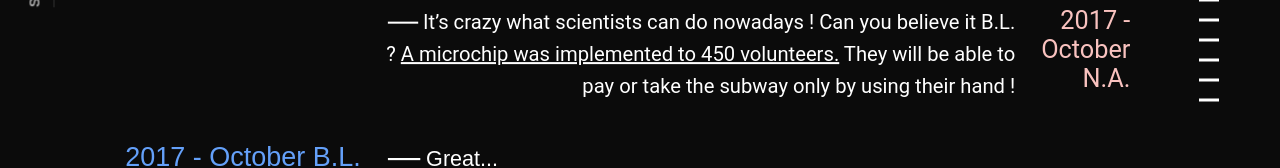
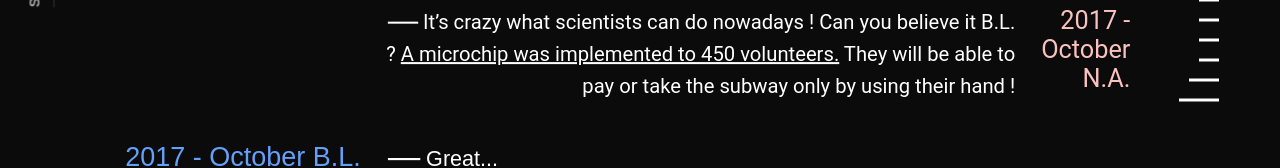
Before and after one commit to AlexandreMasse/transhumanism, a Vue app: page /transhumanism/dialogue in a window 1280 px wide. Shown: the part 416-584 px from the top of the page. Built offline with nearby package versions, Linux system fonts and the light colour scheme.

Commit message:
dialogueSideProgress : improve update on scroll + click event

```diff
--- a/src/components/Dialogue/Dialogue.vue
+++ b/src/components/Dialogue/Dialogue.vue
@@ -2,7 +2,7 @@
   <div id="dialogue">
     <div class="gradient-top"></div>
 
-    <dialogue-side-progression :dialogue="dialogue" :year="currentYear" :month="currentMonth"/>
+    <dialogue-side-progression :dialogue="dialogue" :year="currentYear" :month="currentMonth" @scrollToPosition="scrollToPosition"/>
     <div class="dialogue-container">
       <div class="narration-intro">
         <p>The two protagonists are having drink and come up talking about transhumanism.</p>
@@ -69,7 +69,7 @@ export default {
         return fn(...args)
       }
     },
-    updateDialogueScale (els) {
+    updateDialogueScale (els, active = true) {
       function update () {
         els.forEach(el => {
           var offsetY = el.offsetTop - window.scrollY
@@ -79,8 +79,6 @@ export default {
             var scale = 0.8 + (offsetYPourcent * 0.4)
             el.style.transform = 'scale(' + scale + ')'
             el.style.color = 'white'
-          } else {
-            el.style.color = 'red'
           }
         })
         requestAnimationFrame(update)
@@ -119,30 +117,32 @@ export default {
         overwrite: 5
       })
     },
-    onMouseWheel (e, dialoguesBlocks) {
+    scrollToPosition (position, duration, delay) {
+      TweenMax.to(window, duration, {
+        scrollTo: { y: position },
+        ease: Power2.easeInOut,
+        delay: delay
+      })
+    },
+    onMouseWheel (e) {
       this.smoothScroll(e)
-      this.updateYearAndMonth(dialoguesBlocks)
+      this.updateYearAndMonth(this.dialogueBlocks)
     },
     onPageEnter () {
       window.addEventListener('mousewheel', this.onMouseWheel)
-      TweenMax.to(window, 2.5, {
-        scrollTo: { y: this.currentScroll },
-        ease: Power2.easeInOut,
-        delay: 0.7
-      })
+      this.scrollToPosition(this.currentScroll, 2.5, 0.7)
     },
     onPageLeave () {
       window.removeEventListener('mousewheel', this.onMouseWheel)
     }
   },
   mounted () {
-    const dialogueBlocks = document.querySelectorAll('.dialogue-block')
+    this.dialogueBlocks = document.querySelectorAll('.dialogue-block')
     // const yearBlocks = document.querySelectorAll('.year')
 
-    window.addEventListener('mousewheel', (e) => {
-      this.onMouseWheel(e, dialogueBlocks)
-    })
-    this.updateDialogueScale(dialogueBlocks)
+    window.addEventListener('mousewheel', this.onMouseWheel)
+
+    this.updateDialogueScale(this.dialogueBlocks)
   },
   watch: {
     '$route' (to, from) {
--- a/src/components/Dialogue/DialogueSideProgression.vue
+++ b/src/components/Dialogue/DialogueSideProgression.vue
@@ -9,7 +9,9 @@
     </p>
 
     <div class="step-container">
-      <div v-for="(step, index) in nbStep" class="step" :key="index" @click="changeStep(index + 1)"></div>
+      <div v-for="(step, index) in nbStep" class="step" :key="index" @click="onStepClick(index + 1)">
+        <div class="line"></div>
+      </div>
     </div>
 
     <!--
@@ -40,7 +42,7 @@ export default {
   props: ['dialogue', 'year', 'month'],
   data () {
     return {
-      currentStep: 3,
+      currentStep: 1,
       nbStep: 20
     }
   },
@@ -57,7 +59,6 @@ export default {
       }
     },
     changeStep (nextStep) {
-
       if (nextStep > 0 && nextStep <= this.nbStep && this.currentStep !== nextStep) {
 
         this.currentStep = nextStep
@@ -65,17 +66,21 @@ export default {
         this.stepsElements.forEach((el, index) => {
           // el.classList.remove('middle')
           // el.classList.remove('max')
-
-          el.style.width = '20px'
+          // el.style.width = '20px'
+          el.childNodes[0].style.width = '20px'
 
           if ((index + 1) === nextStep) {
             // el.classList.add('max')
-          }el.style.width = '40px'
+            // el.style.width = '40px'
+            el.childNodes[0].style.width = '40px'
+          }
 
           if (nextStep === (index + 2) || nextStep === index) {
             // el.classList.add('middle')
-            el.style.width = '30px'
+            // el.style.width = '30px'
+            el.childNodes[0].style.width = '30px'
           }
+
         })
 
         // const stepEl = this.stepsElements[nextStep-1]
@@ -87,27 +92,47 @@ export default {
         stepEl.nextSibling.classList.add('middle') */
       }
     },
-    onMouseWheel () {
-      // const scrollYPourcent = (window.scrollY + window.innerHeight) / this.dialogueContainer.clientHeight
+    onStepClick (nextStep) {
+
+      const stepRatio = (nextStep - 1 ) / (this.nbStep - 1)
+      const scrollPosition = (document.body.scrollHeight - window.innerHeight) * stepRatio
+
+      this.$emit('scrollToPosition', scrollPosition, 2.5, 0)
+    },
+    onScroll () {
       const scrollYPourcent = window.scrollY / (document.body.scrollHeight - window.innerHeight)
-
       const nextStep = Math.round(scrollYPourcent * this.nbStep)
-
       this.changeStep(nextStep)
+    },
+    onPageEnter () {
+      this.changeStep(1)
+      // window.addEventListener('scroll', this.throttle(100, this.onScroll))
+    },
+    onPageLeave () {
+      // window.removeEventListener('scroll', this.throttle(100, this.onScroll))
     }
   },
   watch: {
     'month' (to, from) {
       console.log(to)
+    },
+    '$route' (to, from) {
+      if (to.name === 'dialogue') {
+        this.onPageEnter()
+      } else {
+        this.onPageLeave()
+      }
     }
   },
+
   mounted () {
     this.stepsElements = this.$el.querySelectorAll('.step')
-    this.dialogueContainer = document.querySelector('.dialogue-container')
+    // this.dialogueContainer = document.querySelector('.dialogue-container')
     // const dialogueHeight = th
     // console.dir(dialogue.clientHeight)
 
-    window.addEventListener('mousewheel', this.onMouseWheel)
+    window.addEventListener('scroll', this.throttle(100, this.onScroll))
+
 
     /* stepsElements.forEach((step, index) => {
       step.addEventListener('mouseover', (e) => {
@@ -136,7 +161,19 @@ export default {
       position: relative;
       height: 20px;
       width: 30px;
-      &:before {
+
+      .line {
+        position: absolute;
+        top: 50%;
+        transform: translateY(-50%);
+        right: 0;
+        background-color: white;
+        height: 3px;
+        width: 20px;
+        transition: width 0.5s ease;
+      }
+
+      /*&:before {
         content: '';
         position: absolute;
         top: 50%;
@@ -153,7 +190,7 @@ export default {
       }
       &.middle:before {
         width: 30px;
-      }
+      }*/
 
      /* &:hover {
         &:before {
--- a/src/components/Home/Home.vue
+++ b/src/components/Home/Home.vue
@@ -228,6 +228,7 @@ export default {
       width: 100%;
       img, .text {
         width: 45%;
+        max-height: 60vh;
       }
       img {
         animation: img-enter 1.1s 0.3s ease forwards;
```
